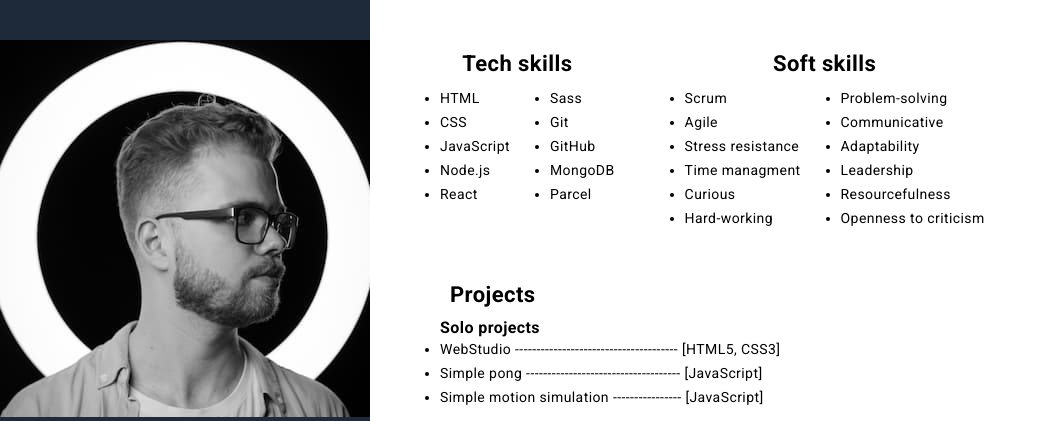
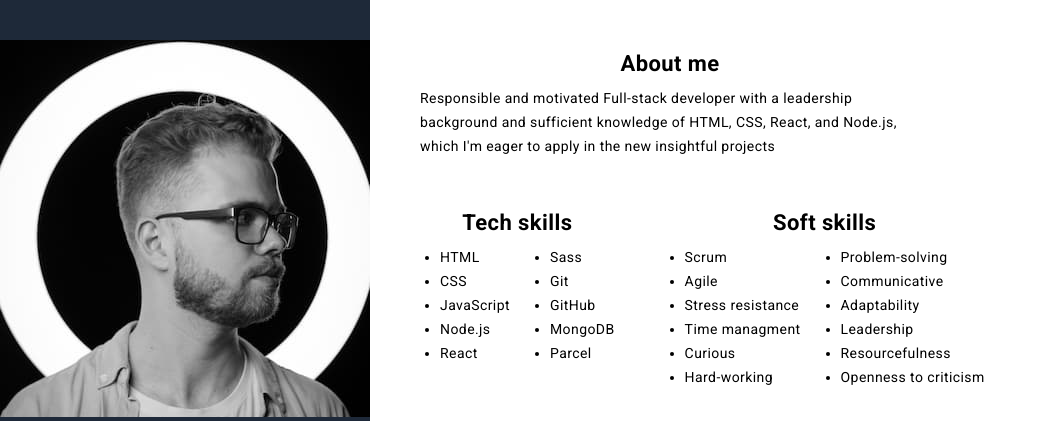
Before and after one commit to MichaelKononenko/resume-2.0, a plain HTML site: page index.html in a window 1280 px wide. Shown: the top 421 px of the page, without its empty margins (0-1047 px from the left). Drawn offline with Linux system fonts and the light colour scheme.

Commit message:
added some information about me

```diff
--- a/index.html
+++ b/index.html
@@ -42,6 +42,14 @@
       </header>
       <main class="main">
         <!-- <div class="container"> -->
+        <div class="about-me">
+          <h2 class="about-me__title">About me</h2>
+          <p class="about-me__description">
+            Responsible and motivated Full-stack developer with a leadership background and
+            sufficient knowledge of HTML, CSS, React, and Node.js, which I'm eager to apply in the
+            new insightful projects
+          </p>
+        </div>
         <ul class="skills skills__list">
           <li class="skills__item">
             <h2 class="skills__title">Tech skills</h2>
--- a/styles/styles.css
+++ b/styles/styles.css
@@ -106,6 +106,14 @@ img {
 .main {
   padding: 50px 0;
 }
+.about-me {
+  width: 500px;
+  margin-bottom: 50px;
+}
+.about-me__title {
+  text-align: center;
+  margin-bottom: 10px;
+}
 .skills {
   display: flex;
   margin-bottom: 50px;
```
